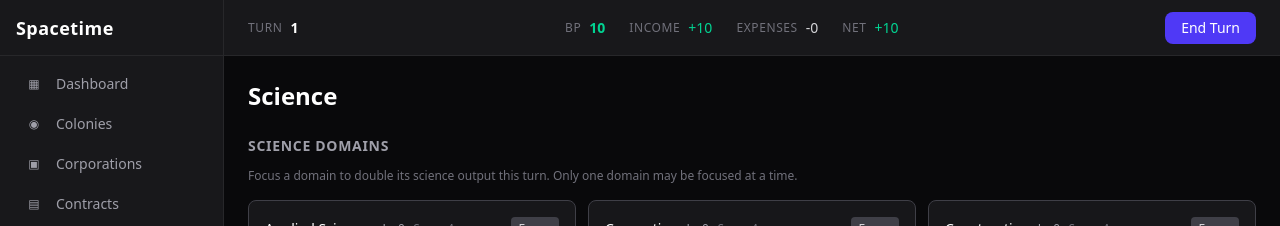
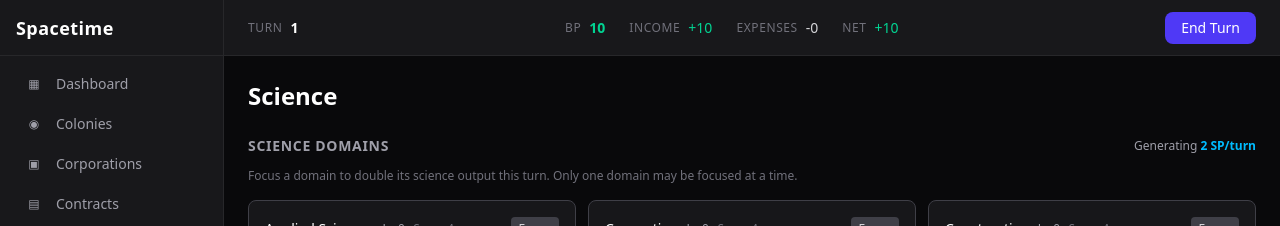
Before and after one commit to Whiden/Spacetime-2026, a Vue app in the folder spacetime/: page /science in a window 1280 px wide. Shown: the top 226 px of the page. Built offline with nearby package versions, Linux system fonts and the light colour scheme; the HTML template or start-up script is replaced by a standard one.

Commit message:
Fix to science generation

```diff
--- a/spacetime/src/engine/simulation/science-sim.ts
+++ b/spacetime/src/engine/simulation/science-sim.ts
@@ -73,12 +73,20 @@ export function distributeScience(
   const updatedDomains = new Map<string, ScienceDomainState>()
   const events: GameEvent[] = []
 
-  // Calculate base allocation per domain
+  // Calculate base allocation per domain and remainder
+  // Remainder points (empire_science % 9) are distributed one-each to the first N domains
+  // in insertion order, so even small science values (< 9) still produce progress.
   const perDomainBase = Math.floor(empireSciencePerTurn / 9)
+  let remainderPoints = empireSciencePerTurn % 9
 
   for (const [key, domain] of domains) {
-    // Determine allocation: doubled if focused
-    const allocation = domain.focused ? perDomainBase * 2 : perDomainBase
+    // Give 1 bonus point to the first (empire_science % 9) domains
+    const remainderBonus = remainderPoints > 0 ? 1 : 0
+    if (remainderPoints > 0) remainderPoints--
+
+    // Total base for this domain (including remainder); doubled if focused
+    const baseWithRemainder = perDomainBase + remainderBonus
+    const allocation = domain.focused ? baseWithRemainder * 2 : baseWithRemainder
 
     // Accumulate points
     let accumulatedPoints = domain.accumulatedPoints + allocation
--- a/spacetime/src/stores/science.store.ts
+++ b/spacetime/src/stores/science.store.ts
@@ -22,9 +22,10 @@ import type { ScienceSectorType, SchematicCategory } from '../types/common'
 import type { ScienceDomainState, Discovery, Schematic, Patent } from '../types/science'
 import type { EmpireBonuses } from '../types/empire'
 import { createEmptyEmpireBonuses } from '../types/empire'
-import { createInitialScienceDomains, setDomainFocus } from '../engine/simulation/science-sim'
+import { createInitialScienceDomains, setDomainFocus, calculateEmpireSciencePerTurn } from '../engine/simulation/science-sim'
 import { applyDiscoveryEffects } from '../engine/simulation/science-sim'
 import type { DiscoveryDefinition } from '../data/discoveries'
+import { useColonyStore } from './colony.store'
 
 export const useScienceStore = defineStore('science', () => {
   // ─── State ───────────────────────────────────────────────────────────────────
@@ -77,6 +78,15 @@ export const useScienceStore = defineStore('science', () => {
   const discoveredDefinitionIds = computed<string[]>(() =>
     [...discoveries.value.values()].map((d) => d.sourceDefinitionId),
   )
+
+  /**
+   * Empire science output per turn: sum of all science infrastructure levels across all colonies.
+   * Used by the science view to show SP generation rate.
+   */
+  const sciencePerTurn = computed<number>(() => {
+    const colonyStore = useColonyStore()
+    return calculateEmpireSciencePerTurn(Array.from(colonyStore.colonies.values()))
+  })
 
   // ─── Actions ─────────────────────────────────────────────────────────────────
 
@@ -168,6 +178,7 @@ export const useScienceStore = defineStore('science', () => {
     allSchematics,
     allPatents,
     discoveredDefinitionIds,
+    sciencePerTurn,
     schematicsByCategory,
     // Actions
     setFocus,
--- a/spacetime/src/views/ScienceView.vue
+++ b/spacetime/src/views/ScienceView.vue
@@ -24,7 +24,7 @@ import SchematicCard from '../components/science/SchematicCard.vue'
 
 const scienceStore = useScienceStore()
 const corpStore = useCorporationStore()
-const { allDomains, focusedDomain, allDiscoveries, empireBonuses, schematicsByCategory } = storeToRefs(scienceStore)
+const { allDomains, focusedDomain, allDiscoveries, empireBonuses, schematicsByCategory, sciencePerTurn } = storeToRefs(scienceStore)
 
 // ─── Focus toggle ─────────────────────────────────────────────────────────────
 
@@ -77,9 +77,15 @@ const hasAnySchematics = computed(() => schematicsByCategory.value.size > 0)
 
     <!-- ─── Science Domains ────────────────────────────────────────────────── -->
     <section class="mb-8">
-      <h2 class="text-sm font-semibold text-zinc-400 uppercase tracking-wider mb-3">
-        Science Domains
-      </h2>
+      <div class="flex items-center justify-between mb-3">
+        <h2 class="text-sm font-semibold text-zinc-400 uppercase tracking-wider">
+          Science Domains
+        </h2>
+        <span class="text-xs text-zinc-400">
+          Generating
+          <span class="font-semibold text-sky-400">{{ sciencePerTurn }} SP/turn</span>
+        </span>
+      </div>
       <p class="text-xs text-zinc-500 mb-4">
         Focus a domain to double its science output this turn. Only one domain may be focused at a time.
       </p>
```
Also changed, not shown: 4 other files (tests, documents, lock files or other folders).
